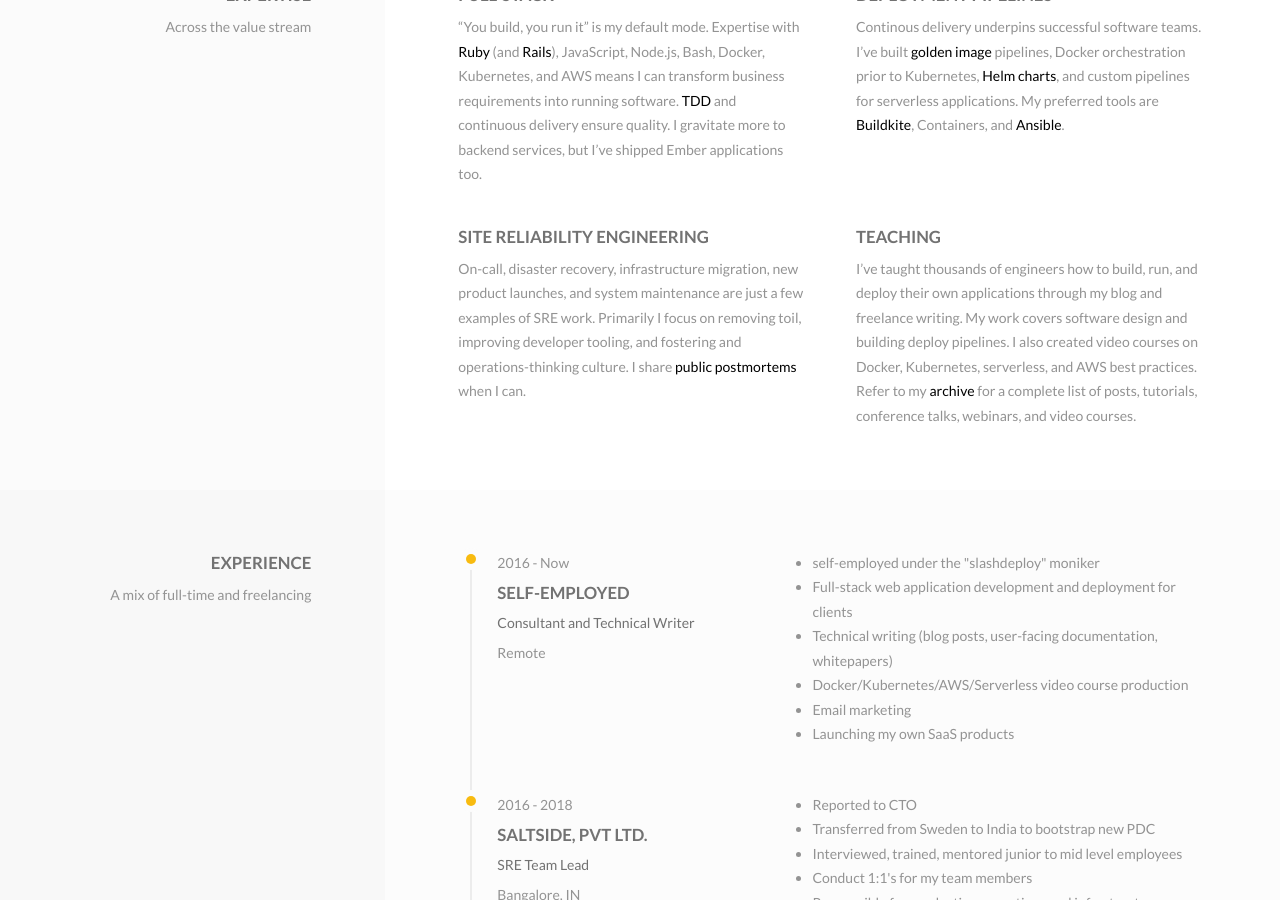
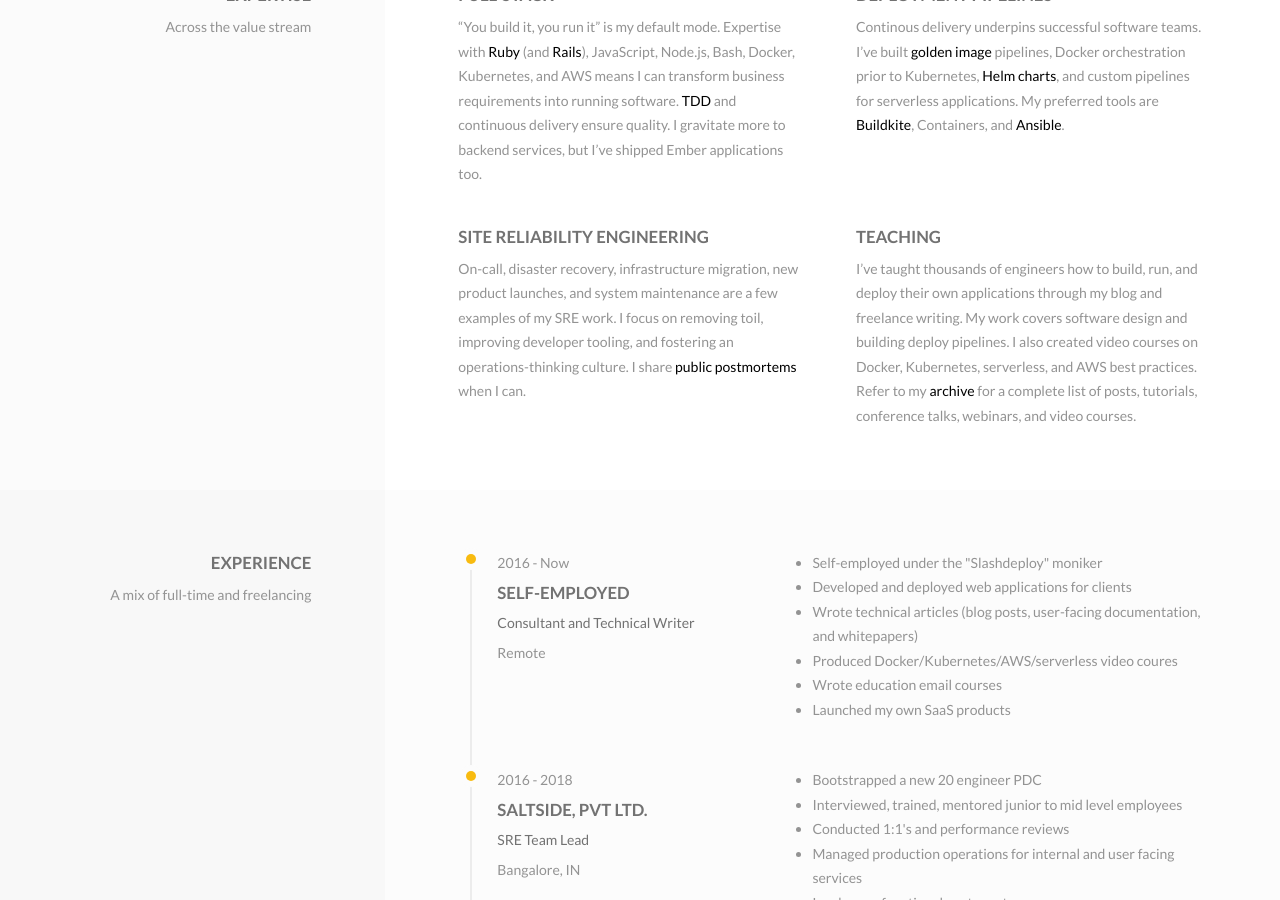
Before and after one commit to ahawkins/resume, a Jekyll site: the page built from index.md, in a window 1280 px wide and 900 px high, scrolled down 1348 px. Built offline with Jekyll 4.4.1, drawn with Linux system fonts in a browser that asks for light colours; nearby versions of some CDN libraries; some of the changed text lies outside the part shown.

Commit message:
fix(copy): use past tense throughout experience

```diff
--- a/_data/resume.yml
+++ b/_data/resume.yml
@@ -34,7 +34,7 @@ skills: |
   MongoDB, Redis, Memcached, Fluentd, ElasticSearch, statsd, software architecture
 bio: |
   I'm originally from the United States. I moved abroad in 2011 for work and
-  travel. I have lived in Finland, Germany, Sweden and India before returning
+  travel. I have lived in Finland, Germany, Sweden, and India before returning
   to the United States in 2019. Hobbies include
   [travel](http://isos.ahawkins.me), reading, trance, hiking, and surfing.
   MacOS, vim, a terminal, and HD280's is my preferred [dev
@@ -42,7 +42,7 @@ bio: |
 expertise:
   - title: Full-Stack
     description: |
-      "You build, you run it" is my default mode. Expertise with
+      "You build it, you run it" is my default mode. Expertise with
       [Ruby](https://www.joyofdesign.info) (and
       [Rails](https://railscaching.com)), JavaScript, Node.js, Bash, Docker,
       Kubernetes, and AWS means I can transform business requirements into
@@ -64,9 +64,9 @@ expertise:
   - title: Site Reliability Engineering
     description: |
       On-call, disaster recovery, infrastructure migration, new product
-      launches, and system maintenance are just a few examples of SRE work.
-      Primarily I focus on removing toil, improving developer tooling, and
-      fostering and operations-thinking culture. I share [public
+      launches, and system maintenance are a few examples of my SRE work.
+      I focus on removing toil, improving developer tooling, and
+      fostering an operations-thinking culture. I share [public
       postmortems](https://engineering.saltside.se/our-failure-migrating-to-kubernetes-25c28e6dd604)
       when I can.
   - title: Teaching
@@ -83,82 +83,77 @@ experience:
     position: Consultant and Technical Writer
     location: Remote
     description:
-      - self-employed under the "slashdeploy" moniker
-      - Full-stack web application development and deployment for clients
-      - Technical writing (blog posts, user-facing documentation, whitepapers)
-      - Docker/Kubernetes/AWS/Serverless video course production
-      - Email marketing
-      - Launching my own SaaS products
+      - Self-employed under the "Slashdeploy" moniker
+      - Developed and deployed web applications for clients
+      - Wrote technical articles (blog posts, user-facing documentation, and whitepapers)
+      - Produced Docker/Kubernetes/AWS/serverless video coures
+      - Wrote education email courses
+      - Launched my own SaaS products
   - timeframe: 2016 - 2018
     company: Saltside, Pvt Ltd.
     location: Bangalore, IN
     position: SRE Team Lead
     description:
-      - Reported to CTO
-      - Transferred from Sweden to India to bootstrap new PDC
+      - Bootstrapped a new 20 engineer PDC
       - Interviewed, trained, mentored junior to mid level employees
-      - Conduct 1:1's for my team members
-      - Responsible for production operations and infrastructure
-      - On-call duties for user facing web services and internal backend services
-      - Worked with developers to automate topic-branch environments
-      - Run workshops and classes on deployment automation and SRE practices
-      - Code review for infrastructure and application code
-      - Pair programmed with team members
-      - Major cost reductions in AWS infrastructure
+      - Conducted 1:1's and performance reviews
+      - Managed production operations for internal and user facing services
+      - Lead cross-functional post-mortems
+      - Spread SRE practices through internal workshops
+      - Increased velocity with automated topic-branch deployments and per-engineer sandboxes
+      - Reviewed infrastructure and application code
+      - Reduced AWS spend 25% through infrastructure optimizations
       - Rolled out production autoscaling for high-cost services
-      - Completed production migration to Kubernetes
+      - Migrated production and pre-production environments to Kubernetes
   - timeframe: 2014 - 2016
     company: Saltside, AB
     location: Gothenburg, SE
     position: Platform Team Lead
     description:
-      - Reported to CTO
-      - Build, tested, and deployed first revenue generating service
+      - Built and deployed first revenue generating service
       - Introduced TDD to the wider development team
-      - On-call duties for user facing web services and internal backend services
-      - Lead team through a complete rewrite from scratch
-      - Launched second iteration of product based on SoA with 15 odd services (Ruby, Golang, Node.js, and Thrift)
+      - Responded to pages for interna and user-facing services
+      - Lead team through ground-up rewrite
+      - Split an untested monolithic system into a tested SoA systems (Ruby, Golang, Node.js, and Thrift)
       - Interviewed and training new team members
       - Set code standards
       - Oversaw architecture and API design for all public and private APIs
       - Oversaw cross-region AWS infrastructure design
-      - Pair programmed with team members
       - Participated in architecture round-tables with CTO, Mobile, and Web team leads
   - timeframe: 2011 - 2014
     company: RadiumCRM, OY
     location: Helsinki FI, Hamburg DE
     position: Lead Developer
     description:
-      - Add automated test coverage to the existing Rails application
-      - On-call duties for customer facing applications
+      - Added automated test coverage to the existing Rails application
+      - Responsed to production pages
       - Participated in product roadmap and customer pitch meetings
-      - Build APIs and integrations for B2B services
-      - Release an API for a mobile application
+      - Built APIs and integrations for B2B services
+      - Released an API for a mobile application
       - Interview new hires
       - Pair programmed with team members
       - Built second product iteration as a Sinatra backend and Emberjs front-end
-      - Set test and code quality standards
+      - Defined test and code quality standards
   - timeframe: 2007 - 2009
     company: LARPD
     location: Livermore, CA
     position: Rails Developer
     description:
       - Replaced existing manual paper based employee scheduling system with a Rails application
-      - TDD
-      - Heroku deployment
+      - Deployed application to Heroku
 portfolio:
   - title: Billen
     year: 2019
     link: https://billen.app
     description: |
-      SaaS product to fill the gap between Stripe and what business need. Rails
-      & Heroku. Much fun building this one.
+      SaaS product to fill the gap between Stripe and what businesses need. Rails
+      & Heroku.
   - title: DevOps Course
     year: 2019
     link: https://freedevopscourse.com
     description: |
       An 8 part email course that covers DevOps principles and practices
-      along with practical implementation advice. Roughly ~20,000 words.
+      along with practical implementation advice.
   - title: TeamCI
     year: 2018
     link: https://teamci.co
```
